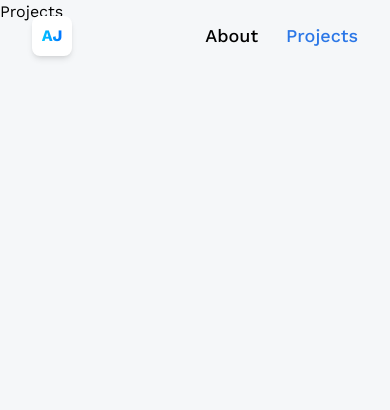
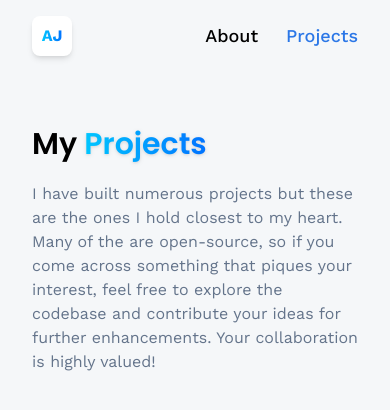
Before and after one commit to Dev-Elo-1505/3d-portfolio-JSM, a React (Vite) app: page /projects in a window 390 px wide. Shown: the top 410 px of the page. Built offline with nearby package versions, Linux system fonts and the light colour scheme.

Commit message:
fix: contact page layout

```diff
--- a/src/pages/Contacts.jsx
+++ b/src/pages/Contacts.jsx
@@ -43,7 +43,7 @@ const Contacts = () => {
 
         showAlert({
           show: true,
-          text: "Message sent successfully",
+          text: "Thank you for your message 😃",
           type: "success",
         });
 
@@ -58,7 +58,7 @@ const Contacts = () => {
         setCurrentAnimation("idle");
         showAlert({
           show: true,
-          text: "I didn't receive your message.",
+          text: "I didn't receive your message 😢",
           type: "danger",
         });
         console.log(error);
@@ -126,6 +126,7 @@ const Contacts = () => {
             {isLoading ? "Sending..." : "Send Message"}
           </button>
         </form>
+      </div>
       <div className="lg:w-1/2 w-full lg:h-auto md:h-[550px] h-[350px]">
         <Canvas
           camera={{
@@ -137,6 +138,13 @@ const Contacts = () => {
         >
           <directionalLight intensity={2.5} position={[0, 0, 1]} />
           <ambientLight intensity={0.5} />
+          <pointLight position={[5, 10, 0]} intensity={2} />
+          <spotLight
+            position={[10, 10, 10]}
+            angle={0.15}
+            penumbra={1}
+            intensity={2}
+          />
           <Suspense fallback={<Loader />}>
             <Fox
               currentAnimation={currentAnimation}
@@ -147,7 +155,6 @@ const Contacts = () => {
           </Suspense>
         </Canvas>
       </div>
-      </div>
     </section>
   );
 };
--- a/src/pages/Projects.jsx
+++ b/src/pages/Projects.jsx
@@ -1,9 +1,43 @@
-import React from 'react'
+import React from "react";
+import { projects } from "../constants";
 
 const Projects = () => {
   return (
-    <div>Projects</div>
-  )
-}
+    <section className="max-container">
+      <h1 className="head-text">
+        My{" "}
+        <span className="blue-gradient_text font-semibold drop-shadow">
+          Projects
+        </span>
+      </h1>
+      <div className="mt-5 flex flex-col gap-3 text-slate-500">
+        <p>
+          I have built numerous projects but these are the ones I hold closest
+          to my heart. Many of the are open-source, so if you come across
+          something that piques your interest, feel free to explore the codebase
+          and contribute your ideas for further enhancements. Your collaboration
+          is highly valued!
+        </p>
+      </div>
 
-export default Projects
+      <div className="flex flex-wrap my-20 gap-16">
+        {projects.map((project) => (
+          <div className="lg:w-[400px] w-full" key={project.name}>
+            <div>
+              <div className={`btn-back rounded-xl ${project.theme}`} />
+              <div>
+                <img
+                src={project.iconUrl}
+                alt="Project Icon"
+                className="w-1/2 h-1/2 object-contain"
+                />
+              </div>
+            </div>
+          </div>
+        ))}
+      </div>
+    </section>
+  );
+};
+
+export default Projects;
```
Lines whose indentation alone changed are shown as unchanged.
